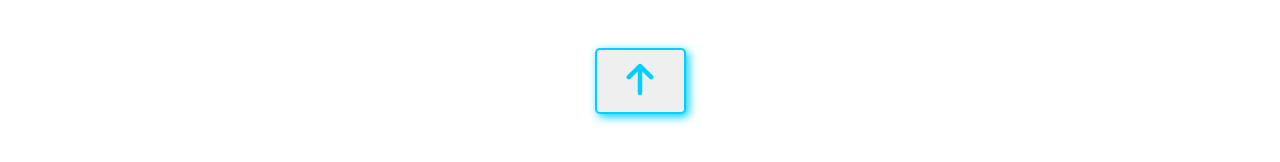
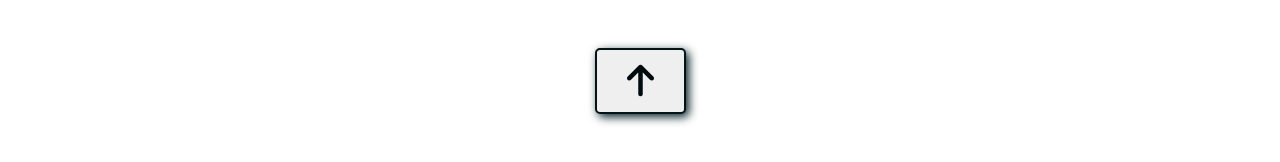
Before and after one commit to anyd007/cwiczenie-nr1, a plain HTML site: page index.html in a window 1280 px wide. Both pictures are taken after a click on the button 640 px from the left and 423 px from the top of the page. Shown: the part 552-714 px from the top of the page. Drawn offline with Linux system fonts and the light colour scheme.

Commit message:
dodany if na btn

```diff
--- a/script.js
+++ b/script.js
@@ -15,9 +15,16 @@ const fun1 = () =>{
     img1.classList.toggle('hide');
     img1.classList.toggle('itemChange');
     img2.classList.toggle('itemChange2');
-    srcArrow.classList.toggle('fa-arrow-up');
-    text1.classList.toggle('hideText');
+    if(img1.classList.contains('hide')){
+        srcArrow.style.transform = 'rotate(180deg)';
+    } else{
+        srcArrow.style.transform = 'rotate(0deg)';
+    }
+    // srcArrow.classList.toggle('fa-arrow-up');
+    setTimeout(text1.classList.toggle('hideText'))
 }
 
 
+
+
 btnArrow.addEventListener('click', fun1);
--- a/style.css
+++ b/style.css
@@ -96,18 +96,18 @@ button {
 margin: 0 auto;
   padding: 10px 30px;
   /* background: none; */
-  border: 2px solid #00cfff;
+  border: 2px solid #031316;
   border-radius: 5px;
-  color: #00cfff;
+  color: #010b0e;
   font-size: 36px;
   cursor: pointer;
   transition: color .3s, box-shadow .3s;
-  box-shadow: 3px 3px 10px #00cfff
+  box-shadow: 3px 3px 10px #021f25
 }
 
 button:hover {
-  color: #00ffae;
-  box-shadow: 3px 3px 10px #00ffae;
+  color: #031b14;
+  box-shadow: 5px 5px 15px #021d14;
 }
 
 .fas {
```
